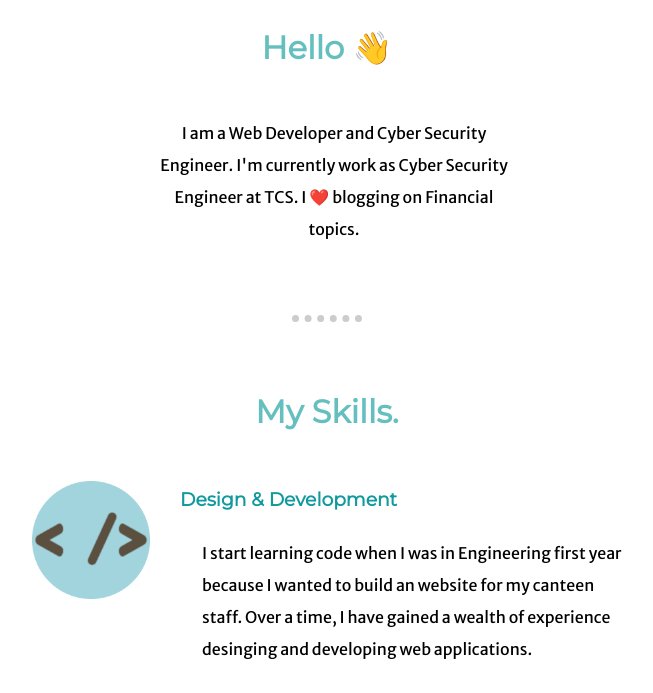
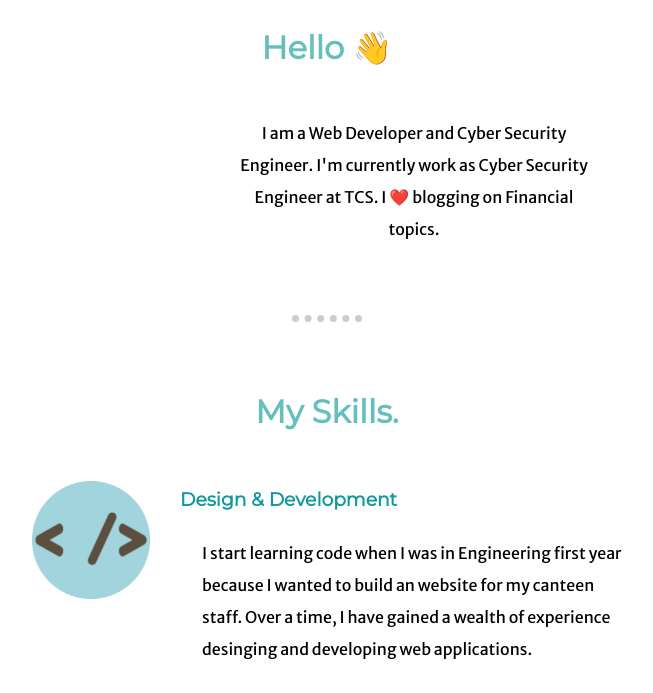
Before and after one commit to amangupta062/portfolio, a plain HTML site: page index.html in a window 1280 px wide. Shown: the part 969-1662 px from the top of the page, without its empty margins (313-966 px from the left). Drawn offline with Linux system fonts and the light colour scheme.

Commit message:
Update styles.css

```diff
--- a/css/styles.css
+++ b/css/styles.css
@@ -105,7 +105,7 @@ a{
 
 .profile-desc{
     width: 30%;
-    margin: 50px 0 70px 420px;
+    margin: 50px 0 70px 500px;
     line-height: 2
 }
 
```
